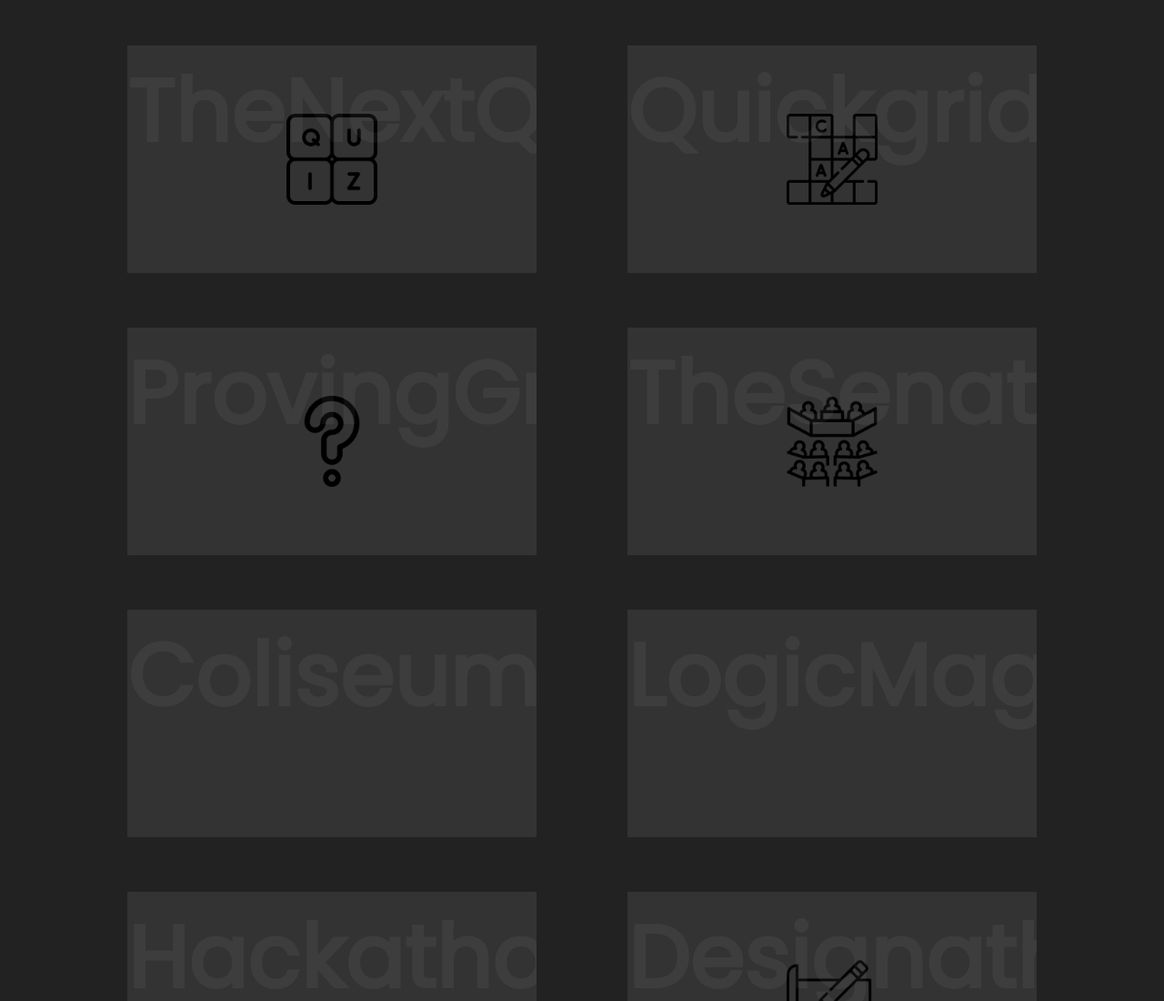
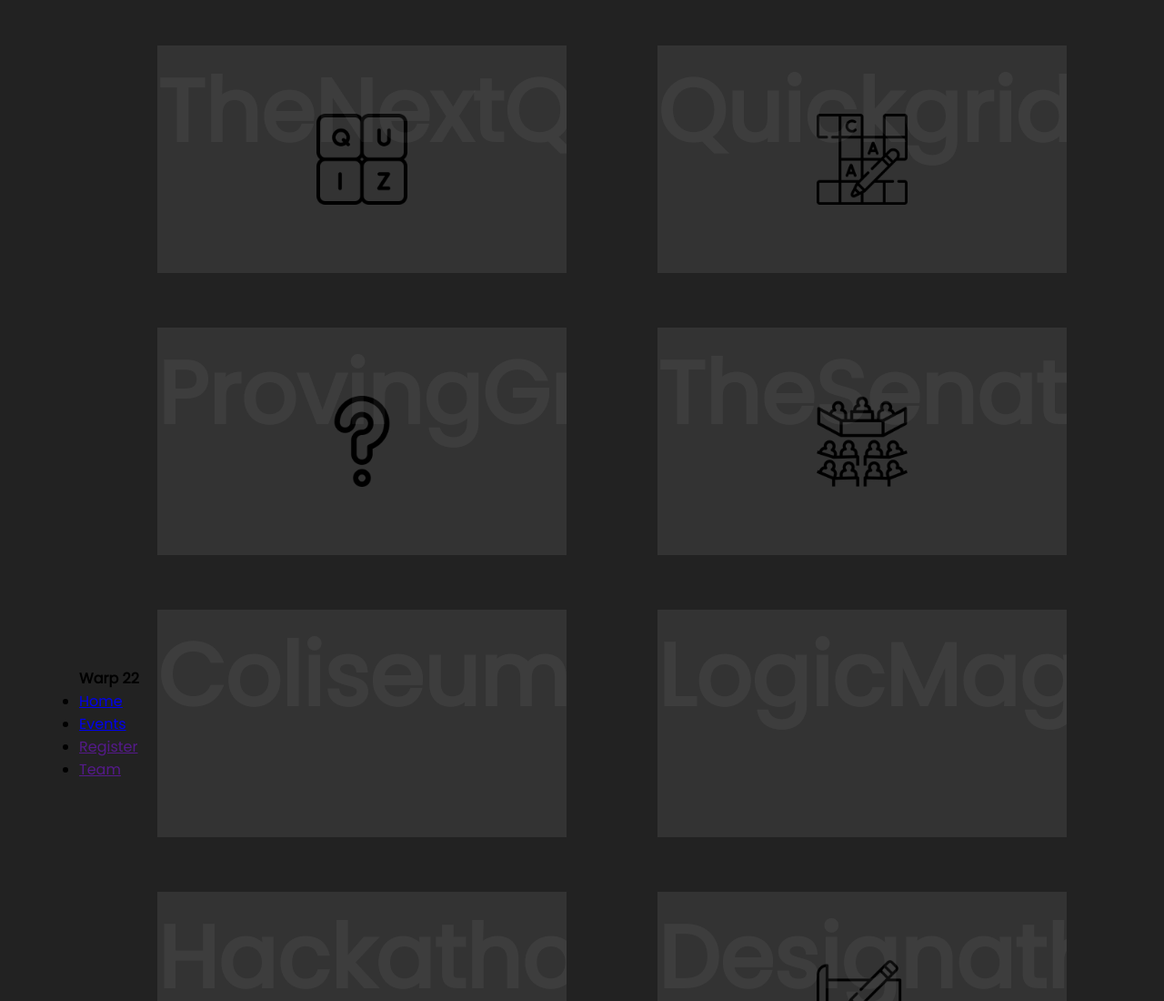
Before and after one commit to xD-kakashi/Warp, a plain HTML site: page cards.html in a window 1280 px wide. Shown: the top 1100 px of the page at 91% size. Drawn offline with Linux system fonts and the light colour scheme; a script that the page names is missing.

Commit message:
Update cards.html

```diff
--- a/cards.html
+++ b/cards.html
@@ -12,7 +12,22 @@
     <link href="https://fonts.googleapis.com/css2?family=Poppins&display=swap" rel="stylesheet">
 </head>
 <body>
-
+    <nav>
+    <div class="logo">
+        <h4>Warp 22</h4>
+    </div>
+    <ul class="nav-links">
+        <li><a href="index.html">Home</a></li>
+        <li><a href="cards.html">Events</a></li>
+        <li><a href="">Register</a></li>
+        <li><a href="">Team</a></li>
+    </ul>
+    <div class="burger">
+        <div class="line1"></div>
+        <div class="line2"></div>
+        <div class="line3"></div>
+    </div>
+</nav>
 
    <div class="container">
 
```
